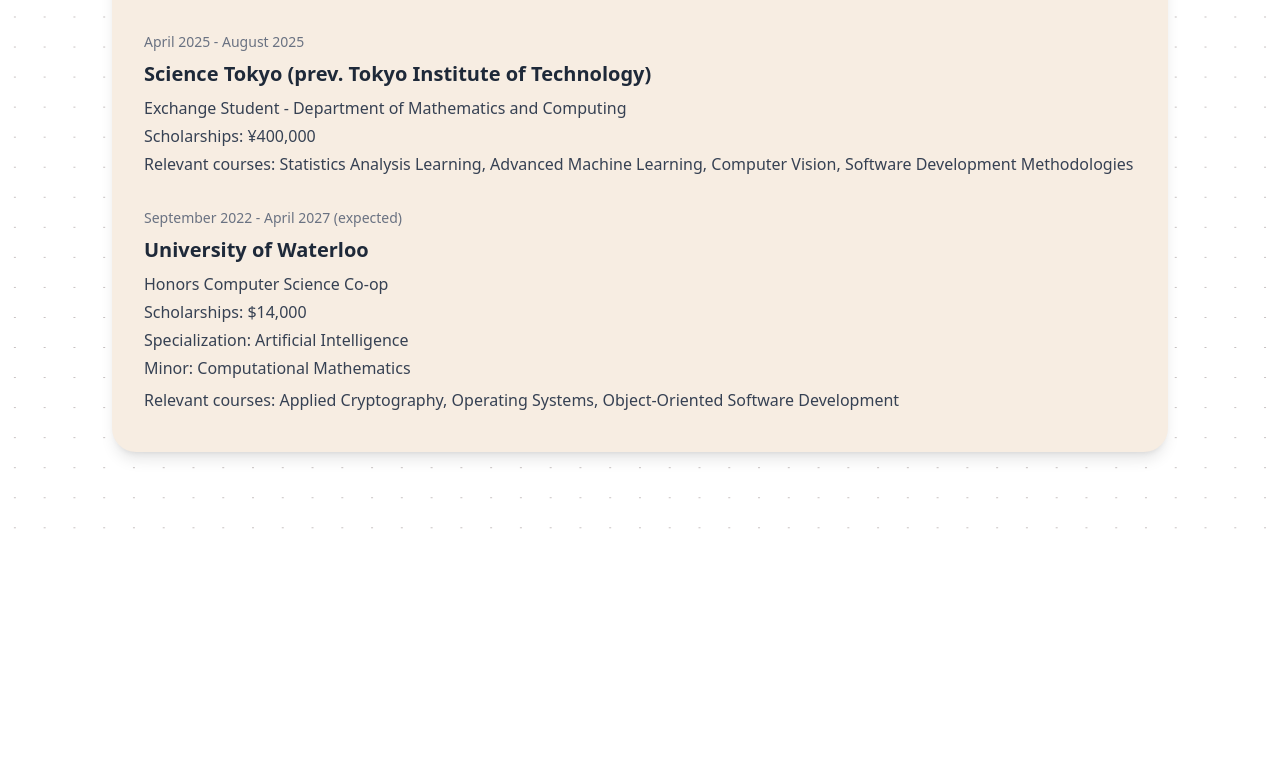
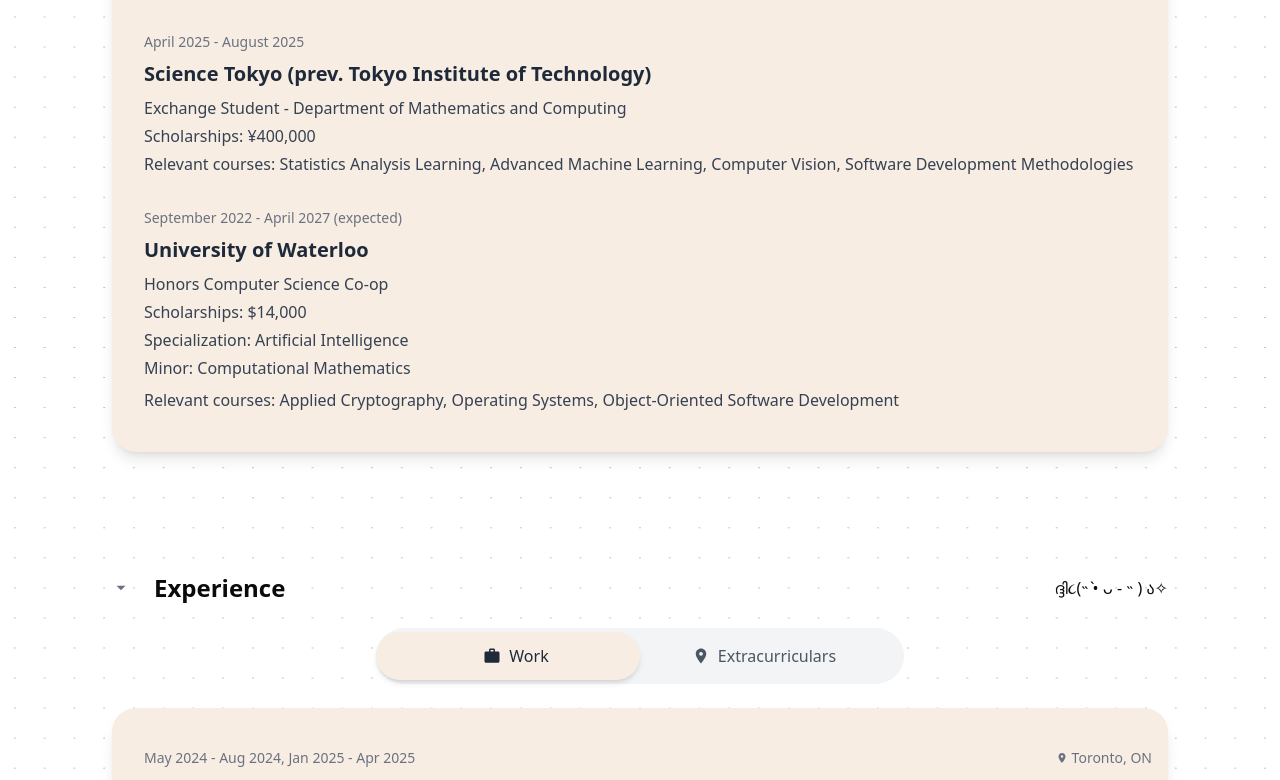
Before and after one commit to angeladev333/mywebsite, a Next.js app in the folder client/: page / in a window 1280 px wide. Shown: the part 1260-2040 px from the top of the page. Before the commit the page ends 1808 px from the top, so only its background shows below. Built offline with nearby package versions, Linux system fonts and the light colour scheme.

Commit message:
experience section

```diff
--- a/client/src/app/page.tsx
+++ b/client/src/app/page.tsx
@@ -1,11 +1,15 @@
 import HeroPage from '@/molecules/Hero';
 import EducationSection from '@/molecules/EducationSection';
+import ExperienceSection from '@/molecules/ExperienceSection';
 
 export default function Home() {
   return (
-    <div className="flex flex-col h-screen mt-8 px-24 gap-52 pb-24">
+    <div className="flex flex-col h-screen mt-8 px-24 gap-52 pb-52">
       <HeroPage />
-      <EducationSection />
+      <div className="flex flex-col gap-6 pb-52">
+        <EducationSection />
+        <ExperienceSection />
+      </div>
     </div>
   );
 }
--- a/client/src/molecules/EducationSection.tsx
+++ b/client/src/molecules/EducationSection.tsx
@@ -46,7 +46,7 @@
 
   return (
     <div
-      className="flex flex-col gap-6 py-24 px-4"
+      className="flex flex-col gap-6 pt-24 px-4"
       id="education"
       onMouseEnter={() => setIsHovering(true)}
       onMouseLeave={() => setIsHovering(false)}
--- /dev/null
+++ b/client/src/molecules/ExperienceSection.tsx
@@ -0,0 +1,230 @@
+'use client';
+import React, { useState } from 'react';
+import Card from '../components/ui/card';
+import HoverTitle from '../components/ui/hoverTitle';
+import { IoMdArrowDropright } from 'react-icons/io';
+import { motion, AnimatePresence } from 'framer-motion';
+import { MdWork, MdLocationOn } from 'react-icons/md';
+
+function ExperienceSection() {
+  const experienceList = [
+    {
+      company: 'MedMe Health',
+      role: 'Software Engineering Intern',
+      location: 'Toronto, ON',
+      period: 'May 2024 - Aug 2024, Jan 2025 - Apr 2025',
+      description:
+        'Built an AI-powered tool that transcribes pharmacy appointments into structured medical forms, cutting documentation time by 80% and saving 400+ hours weekly across 1000+ pharmacies.',
+      skills: ['React', 'Node.js', 'AI/ML', 'Healthcare Tech'],
+    },
+    {
+      company: 'Blum Learning Company',
+      role: 'Junior Software Engineer',
+      location: 'Toronto, ON',
+      period: 'May 2023 - Aug 2023',
+      description:
+        'Built an AI-powered tool that transcribes pharmacy appointments into structured medical forms, cutting documentation time by 80% and saving 400+ hours weekly across 1000+ pharmacies.',
+      skills: ['Python', 'Django', 'PostgreSQL', 'AWS'],
+    },
+    {
+      company: 'Google',
+      role: 'CSSI Scholar',
+      location: 'Remote',
+      period: 'July 2022 - Aug 2022',
+      description:
+        'Conducted 10+ individual coding projects and delivered a collaborative capstone presentation to Google engineers',
+      skills: ['JavaScript', 'HTML/CSS', 'Firebase', 'Git'],
+    },
+  ];
+
+  const extracurricularsList = [
+    {
+      organization: 'TechNova',
+      role: 'Full Stack Developer',
+      location: 'Waterloo, ON',
+      period: 'Sep 2023 - Present',
+      description:
+        "Developing platform for Canada's largest tech+ hackathon with 1000+ participants. Built registration system, mentor matching, and real-time event management features.",
+      skills: ['React', 'Express.js', 'MongoDB', 'Socket.io'],
+    },
+    {
+      organization: 'UW Women in Computer Science',
+      role: 'Big Data Committee Member',
+      location: 'Waterloo, ON',
+      period: 'Sep 2022 - Apr 2023',
+      description:
+        'Analyzed university enrollment data and created visualizations to identify trends in CS program demographics and retention rates.',
+      skills: ['Python', 'Pandas', 'Matplotlib', 'Data Analysis'],
+    },
+    {
+      organization: 'Infinity Math Club',
+      role: 'President',
+      location: 'Toronto, ON',
+      period: 'Sep 2021 - June 2022',
+      description:
+        'Led weekly problem-solving sessions for 50+ students, organized math competitions, and mentored junior students in contest mathematics.',
+      skills: ['Leadership', 'Public Speaking', 'Mathematics', 'Mentoring'],
+    },
+  ];
+
+  const [isExpanded, setIsExpanded] = useState(true);
+  const [isHovering, setIsHovering] = useState(true);
+  const [activeTab, setActiveTab] = useState<'work' | 'extracurriculars'>(
+    'work'
+  );
+
+  const currentList =
+    activeTab === 'work' ? experienceList : extracurricularsList;
+
+  return (
+    <div
+      className="flex flex-col gap-6 pt-24 px-4"
+      id="experiences"
+      onMouseEnter={() => setIsHovering(true)}
+      onMouseLeave={() => setIsHovering(false)}
+    >
+      <div
+        className="flex items-center gap-2 cursor-pointer w-full"
+        onClick={() => setIsExpanded(!isExpanded)}
+      >
+        <motion.div
+          animate={{ rotate: isExpanded ? 90 : 0 }}
+          transition={{ duration: 0.3, ease: 'easeInOut' }}
+        >
+          <IoMdArrowDropright className="text-gray-500 text-lg" />
+        </motion.div>
+        <div className="flex-1">
+          <HoverTitle
+            title="Experience"
+            emojiIcon="ദ്ദി૮(˵ •̀ ᴗ - ˵ ) ა✧"
+            isHovering={isHovering}
+            setIsHovering={setIsHovering}
+          />
+        </div>
+      </div>
+
+      <AnimatePresence>
+        {isExpanded && (
+          <motion.div
+            initial={{ opacity: 0, height: 0 }}
+            animate={{ opacity: 1, height: 'auto' }}
+            exit={{ opacity: 0, height: 0 }}
+            transition={{
+              duration: 0.4,
+              ease: 'easeInOut',
+              opacity: { duration: 0.2 },
+            }}
+          >
+            {/* Toggle Selector */}
+            <div className="flex justify-center mb-6">
+              <div className="relative bg-gray-100 rounded-full px-4 py-1 grid grid-cols-2 w-1/2">
+                {/* Animated Background */}
+                <motion.div
+                  className="absolute top-1 bg-[#f7ede2] rounded-full shadow-md"
+                  animate={{
+                    x: activeTab === 'work' ? '0%' : '100%',
+                  }}
+                  transition={{
+                    type: 'spring',
+                    stiffness: 300,
+                    damping: 30,
+                  }}
+                  style={{
+                    height: 'calc(100% - 8px)',
+                    width: '50%',
+                  }}
+                />
+
+                {/* Work Button */}
+                <button
+                  onClick={() => setActiveTab('work')}
+                  className={`relative z-10 flex items-center justify-center gap-2 py-3 rounded-full transition-colors duration-300 ${
+                    activeTab === 'work'
+                      ? 'text-gray-800'
+                      : 'text-gray-600 hover:text-gray-800'
+                  }`}
+                >
+                  <MdWork className="text-lg" />
+                  <span className="font-medium">Work</span>
+                </button>
+
+                {/* Extracurriculars Button */}
+                <button
+                  onClick={() => setActiveTab('extracurriculars')}
+                  className={`relative z-10 flex items-center justify-center gap-2 py-3 rounded-full transition-colors duration-300 ${
+                    activeTab === 'extracurriculars'
+                      ? 'text-gray-800'
+                      : 'text-gray-600 hover:text-gray-800'
+                  }`}
+                >
+                  <MdLocationOn className="text-lg" />
+                  <span className="font-medium">Extracurriculars</span>
+                </button>
+              </div>
+            </div>
+
+            {/* Content */}
+            <Card className="bg-[#f7ede2] space-y-8 py-10">
+              <AnimatePresence mode="wait">
+                <motion.div
+                  key={activeTab}
+                  initial={{ opacity: 0, x: 20 }}
+                  animate={{ opacity: 1, x: 0 }}
+                  exit={{ opacity: 0, x: -20 }}
+                  transition={{ duration: 0.3 }}
+                  className="space-y-8"
+                >
+                  {currentList.map((item, index) => (
+                    <motion.div
+                      key={index}
+                      className="ml-4"
+                      initial={{ opacity: 0, y: 20 }}
+                      animate={{ opacity: 1, y: 0 }}
+                      transition={{
+                        delay: index * 0.1,
+                        duration: 0.3,
+                        ease: 'easeOut',
+                      }}
+                    >
+                      <div className="flex justify-between items-start mb-2">
+                        <p className="text-gray-500 text-sm">{item.period}</p>
+                        <p className="text-gray-500 text-sm flex items-center gap-1">
+                          <MdLocationOn className="text-xs" />
+                          {item.location}
+                        </p>
+                      </div>
+                      <h3 className="text-xl font-bold text-gray-800 mb-1">
+                        {activeTab === 'work'
+                          ? (item as (typeof experienceList)[0]).company
+                          : (item as (typeof extracurricularsList)[0])
+                              .organization}
+                      </h3>
+                      <p className="text-gray-700 font-medium mb-3">
+                        {item.role}
+                      </p>
+                      <p className="text-gray-700 mb-3">{item.description}</p>
+                      {item.skills && (
+                        <div className="flex flex-wrap gap-2">
+                          {item.skills.map((skill, skillIndex) => (
+                            <span
+                              key={skillIndex}
+                              className="bg-gray-200 text-gray-700 px-3 py-1 rounded-full text-sm"
+                            >
+                              {skill}
+                            </span>
+                          ))}
+                        </div>
+                      )}
+                    </motion.div>
+                  ))}
+                </motion.div>
+              </AnimatePresence>
+            </Card>
+          </motion.div>
+        )}
+      </AnimatePresence>
+    </div>
+  );
+}
+
+export default ExperienceSection;
--- a/client/src/molecules/Hero.tsx
+++ b/client/src/molecules/Hero.tsx
@@ -18,7 +18,6 @@
 
 function HeroPage() {
   const aboutSectionList = [
-    'Incoming SWE Intern @Bloomberg',
     'Developing for TechNova, a Tech+ Hackathon',
     'Studying @ University of Waterloo',
     'Exchanging @ Tokyo Science University & HK CityU',
@@ -116,7 +115,7 @@
         >
           <div className="flex justify-between items-start ml-4 group">
             <div>
-              <h2 className="text-lg font-semibold text-gray-800 mb-4">
+              <h2 className="text-lg font-semibold text-gray-800 mb-4 pt-4">
                 Constant state of learning and curiosity...
               </h2>
               <ul className="space-y-2 text-gray-700">
```
